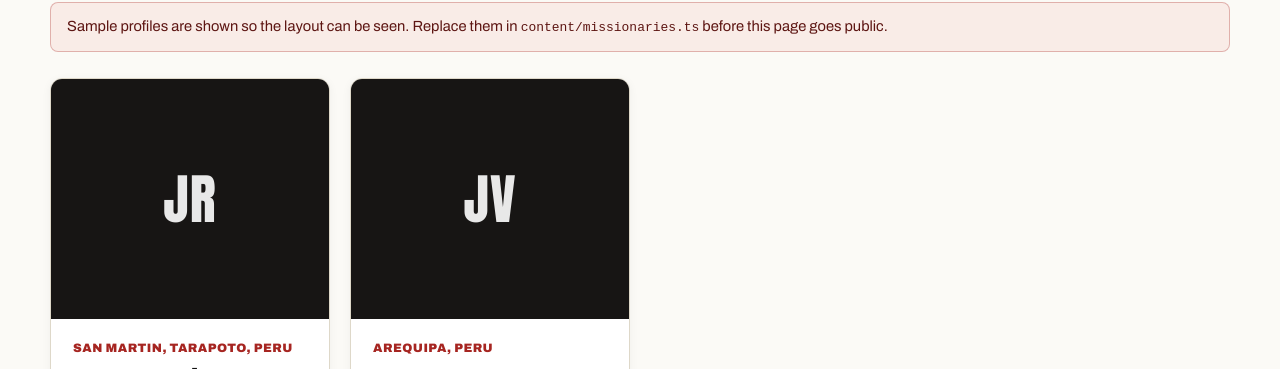
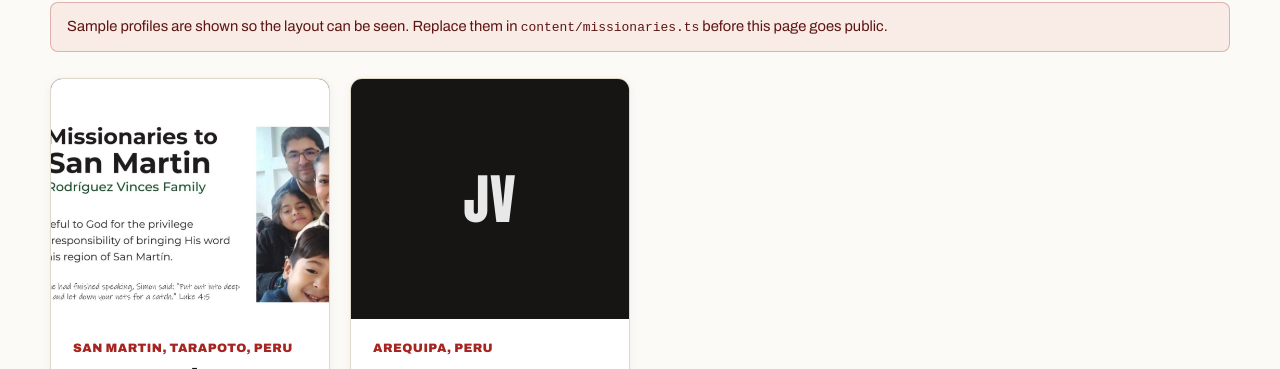
Before and after one commit to edesent/ibmperu-redesign, a Next.js app: page /missionaries in a window 1280 px wide. Shown: the part 505-874 px from the top of the page. Built offline with nearby package versions, Linux system fonts and the light colour scheme; no server answers.

Commit message:
Added Jorge Rodriguez missionary photo

```diff
--- a/content/missionaries.ts
+++ b/content/missionaries.ts
@@ -117,6 +117,7 @@ export const missionaries: Missionary[] = [
     slug: "jorge-ramirez",
     name: "Jorge Rodriguez",
     field: "San Martin, Tarapoto, Peru",
+    photo: "/missionaries/img-6869.jpeg",
     sentBy: "Iglesia Bautista El Lindero Antiguo",
     since: "2019",
     summary: "Church planting and Scripture distribution along the Amazon river.",
```
